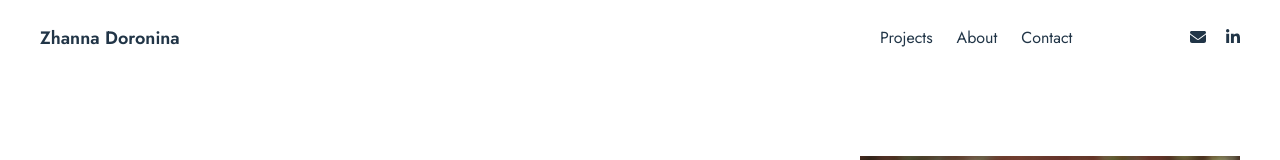
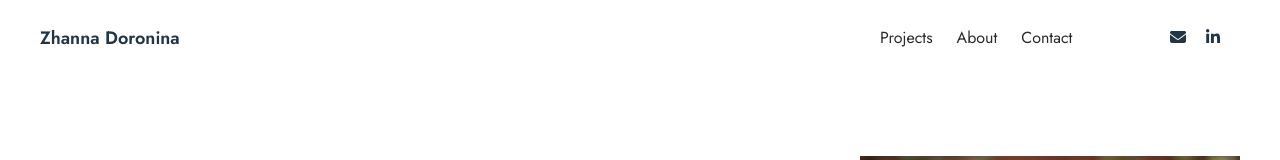
Before and after one commit to jane-doronina/react-portfolio, a React (Vite) app: page /projects/mclub in a window 1280 px wide. Shown: the top 160 px of the page. Built offline with nearby package versions, Linux system fonts and the light colour scheme.

Commit message:
feat: add hover effects for navbar and footer

```diff
--- a/src/components/Footer.jsx
+++ b/src/components/Footer.jsx
@@ -8,11 +8,11 @@ const Footer = () => {
       <div className="container py-6 flex justify-between border-t-2 border-t-lightGrey">
         <p>Copyright © 2023 <span className="font-bold">Zhanna Doronina</span>. Coded with 🖤 and React JS.</p>
         <div>
-          <a href="mailto:doronina.jane.work@gmail.com">
-            <FontAwesomeIcon icon={faEnvelope} className="mr-5" />
+          <a href="mailto:doronina.jane.work@gmail.com" className="icon-link">
+            <FontAwesomeIcon icon={faEnvelope} className="mr-5 icon" />
           </a>
-          <a href="https://www.linkedin.com/in/zhanna-doronina" target="_blank" rel="noreferrer">
-            <FontAwesomeIcon icon={faLinkedinIn} />
+          <a href="https://www.linkedin.com/in/zhanna-doronina" target="_blank" className="icon-link" rel="noreferrer">
+            <FontAwesomeIcon icon={faLinkedinIn} className="icon"/>
           </a>
         </div>
       </div>
--- a/src/components/Image.jsx
+++ b/src/components/Image.jsx
@@ -4,7 +4,7 @@ import { useLocation } from 'react-router-dom';
 const Image = ({image}) => {
   const { img, type } = image
   return (
-  <img src={img} className={`w-[100%] object-cover rounded-xl ${ type === "desktop" ? "border-8 border border-gray-700" : ""} mb-[50px] first:mt-20 animate-image`}/>
+    <img src={img} className={`w-[100%] object-cover rounded-xl ${ type === "desktop" ? "border-8 border border-gray-700" : ""} mb-[50px] first:mt-20 animate-image`}/>
   )
 }
 
--- a/src/components/Navbar.jsx
+++ b/src/components/Navbar.jsx
@@ -9,16 +9,16 @@ const Navbar = () => {
         <h3 className='font-jost font-bold text-lg'>Zhanna Doronina</h3>
         <div className="flex w-[30%] justify-between">
           <ul className='list-none flex justify-end items-center'>
-            <li className='mr-6 last:mr-0'><a href="#projects" className="scroll-smooth">Projects</a></li>
-            <li className='mr-6 last:mr-0'><a href="#about" className="scroll-smooth">About</a></li>
-            <li className='mr-6 last:mr-0'><a href="#contact-me" className="scroll-smooth">Contact</a></li>
+            <li className='mr-6 last:mr-0 nav-link'><a href="#projects" className="scroll-smooth">Projects</a></li>
+            <li className='mr-6 last:mr-0 nav-link'><a href="#about" className="scroll-smooth">About</a></li>
+            <li className='mr-6 last:mr-0 nav-link'><a href="#contact-me" className="scroll-smooth">Contact</a></li>
           </ul>
           <div>
-          <a href="mailto:doronina.jane.work@gmail.com">
-            <FontAwesomeIcon icon={faEnvelope} className="mr-5" />
+          <a href="mailto:doronina.jane.work@gmail.com" className="icon-link">
+            <FontAwesomeIcon icon={faEnvelope} className="mr-5 icon" />
           </a>
-          <a href="https://www.linkedin.com/in/zhanna-doronina" target="_blank" rel="noreferrer">
-            <FontAwesomeIcon icon={faLinkedinIn} />
+          <a href="https://www.linkedin.com/in/zhanna-doronina" className="icon-link" target="_blank" rel="noreferrer">
+            <FontAwesomeIcon icon={faLinkedinIn} className="mr-5 icon"/>
           </a>
           </div>
         </div>
--- a/src/components/Screenshots.jsx
+++ b/src/components/Screenshots.jsx
@@ -26,19 +26,29 @@ const Screenshots = ({images}) => {
     prevScrollY.current = currentScrollY;
   }
 
+  const scrollToNextImage = (e) => {
+    const container = e.currentTarget.parentElement;
+    container.scrollBy(0, 360);
+  }
+
+  const scrollToPreviousImage = (e) => {
+    const container = e.currentTarget.parentElement;
+    container.scrollBy(0, -360);
+  }
+
   return (
     <>
-      <div id="screenshots-section" className="h-[100%] mx-auto overflow-y-auto screenshots px-14" onScroll={handleScroll}>
+      <div id="screenshots-section" className="h-[100%] mx-auto scroll-snap-y mandatory overflow-y-scroll screenshots px-14" onScroll={handleScroll}>
         {images.map((image, i) => <Image key={i} image={image} />)}
+        {downArrow ?
+          <FontAwesomeIcon
+            icon={faArrowDown}
+            className="absolute right-[20px] bottom-[20px] text-[22px] animate-bounce" onClick={scrollToNextImage}
+          /> : <FontAwesomeIcon
+            icon={faArrowUp}
+            className="absolute right-[20px] bottom-[20px] text-[22px] animate-bounce" onClick={scrollToPreviousImage}
+          />}
       </div>
-      {downArrow ?
-        <FontAwesomeIcon
-          icon={faArrowDown}
-          className="absolute right-[20px] bottom-[20px] text-[22px] animate-bounce"
-        /> : <FontAwesomeIcon
-          icon={faArrowUp}
-          className="absolute right-[20px] bottom-[20px] text-[22px] animate-bounce"
-        />}
     </>
   )
 }
--- a/src/index.css
+++ b/src/index.css
@@ -15,13 +15,58 @@ a {
   scroll-behavior: smooth;
 }
 
+/* ALTERNATIVE HOVER */
+
+/* .nav-link {
+  box-shadow: inset 0 0 0 0 rgb(42, 42, 42);
+  color: rgb(42, 42, 42);
+  margin: 0 -.25rem;
+  padding: 0 .25rem;
+  transition: color .3s ease-in-out, box-shadow .5s ease-in-out;
+}
+
+.nav-link:hover {
+  box-shadow: inset 100px 0 0 0 rgb(42, 42, 42);
+  color: white;
+} */
+
+.nav-link {
+  color: rgb(42, 42, 42);
+  display: inline-block;
+  position: relative;
+}
+
+.nav-link::after {
+  content: '';
+  position: absolute;
+  width: 100%;
+  transform: scaleX(0);
+  height: 1.5px;
+  bottom: 0;
+  left: 0;
+  background-color: rgb(42, 42, 42);
+  transform-origin: bottom right;
+  transition: transform 0.25s ease-out;
+}
+
+.nav-link:hover::after {
+  transform: scaleX(1);
+  transform-origin: bottom left;
+}
+
+.icon {
+  transition: transform 0.3s ease-in-out;
+}
+
+/* Apply scaling on hover */
+.icon-link:hover .icon {
+  transform: scale(1.2);
+}
+
 @media (prefers-color-scheme: light) {
   :root {
     color: #213547;
     background-color: #ffffff;
-  }
-  a:hover {
-    color: #747bff;
   }
   button {
     background-color: #f9f9f9;
```
